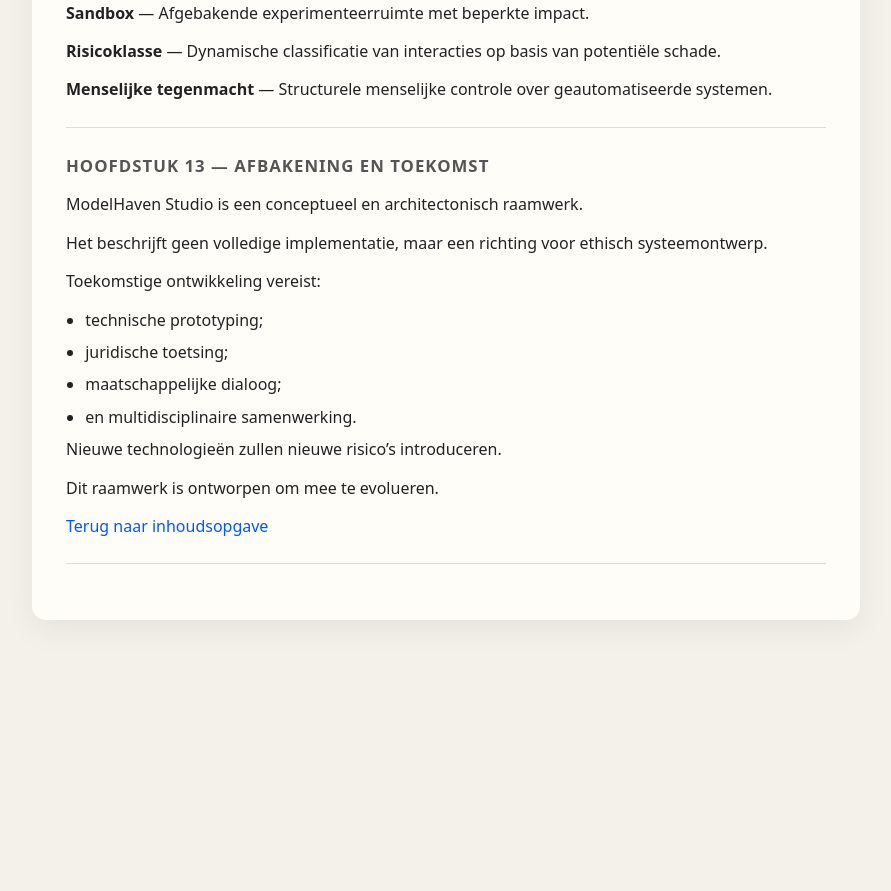
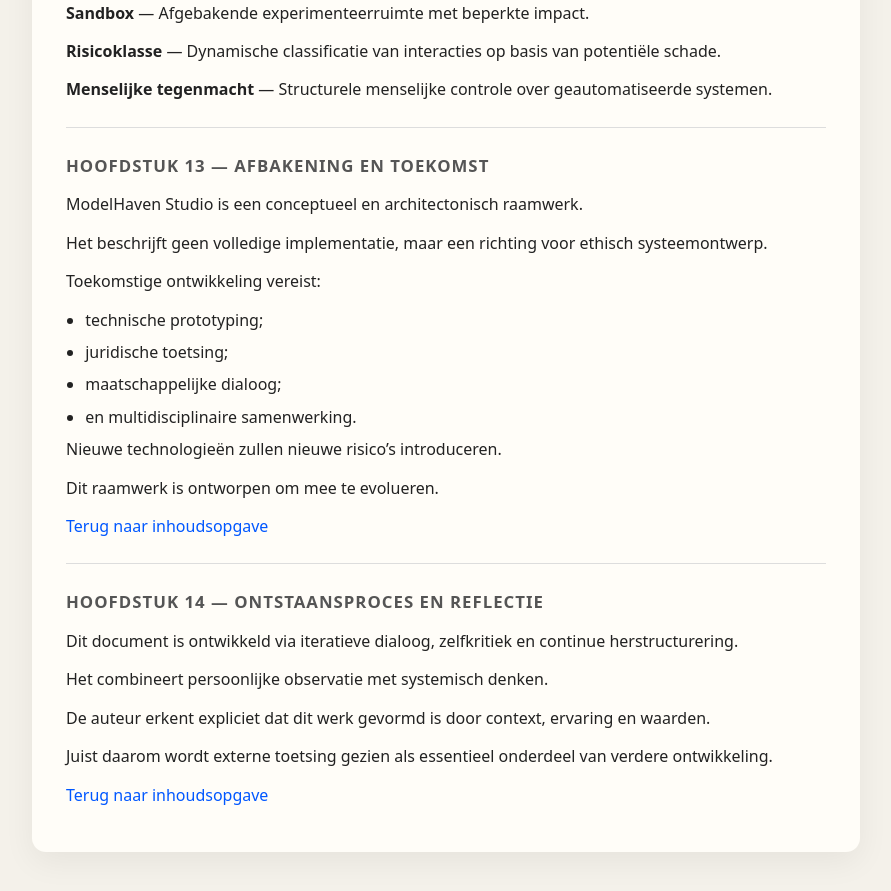
Before and after one commit to MartijnBruzzese/ModelHaven-Studio, a Jekyll site: the page built from WHITE_PAPERS/NL/MODELHAVEN_STUDIO_WHITE_PAPER_NL_v1.0.md, in a window 1280 px wide and 900 px high, scrolled down 32843 px. Shown: the top 891 px of the window, without its empty margins (194-1085 px from the left). Built offline with Jekyll 4.4.1, drawn with Linux system fonts in a browser that asks for light colours; before the commit the page ends 33511 px from its top, so only the background shows below that.

Commit message:
Update MODELHAVEN_STUDIO_WHITE_PAPER_NL_v1.0.md

```diff
--- a/WHITE_PAPERS/NL/MODELHAVEN_STUDIO_WHITE_PAPER_NL_v1.0.md
+++ b/WHITE_PAPERS/NL/MODELHAVEN_STUDIO_WHITE_PAPER_NL_v1.0.md
@@ -1353,3 +1353,16 @@
 [Terug naar inhoudsopgave](#inhoudsopgave)
 
 ---
+
+<a id="h14"></a>
+## Hoofdstuk 14 — Ontstaansproces en Reflectie
+
+Dit document is ontwikkeld via iteratieve dialoog, zelfkritiek en continue herstructurering.
+
+Het combineert persoonlijke observatie met systemisch denken.
+
+De auteur erkent expliciet dat dit werk gevormd is door context, ervaring en waarden.
+
+Juist daarom wordt externe toetsing gezien als essentieel onderdeel van verdere ontwikkeling.
+
+[Terug naar inhoudsopgave](#inhoudsopgave)
```
